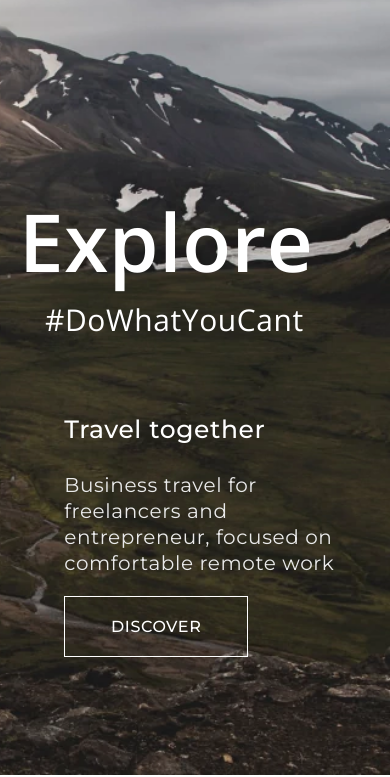
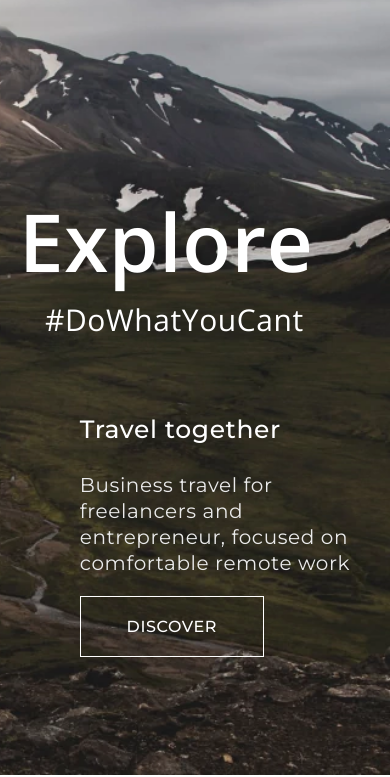
Before and after one commit to DigitalStudioPro/travel, a plain HTML site: page index.html in a window 390 px wide. Shown: the part 97-874 px from the top of the page. Drawn offline with nearby package versions, Linux system fonts and the light colour scheme.

Commit message:
Update style.css
add new code

```diff
--- a/css/style.css
+++ b/css/style.css
@@ -1153,7 +1153,7 @@ input::-moz-placeholder {
 
   .usp-wrapp{
     margin-top: 26%;
-    right: 2%;
+    right: -2%;
     max-width: 100%;
   }
 
```
